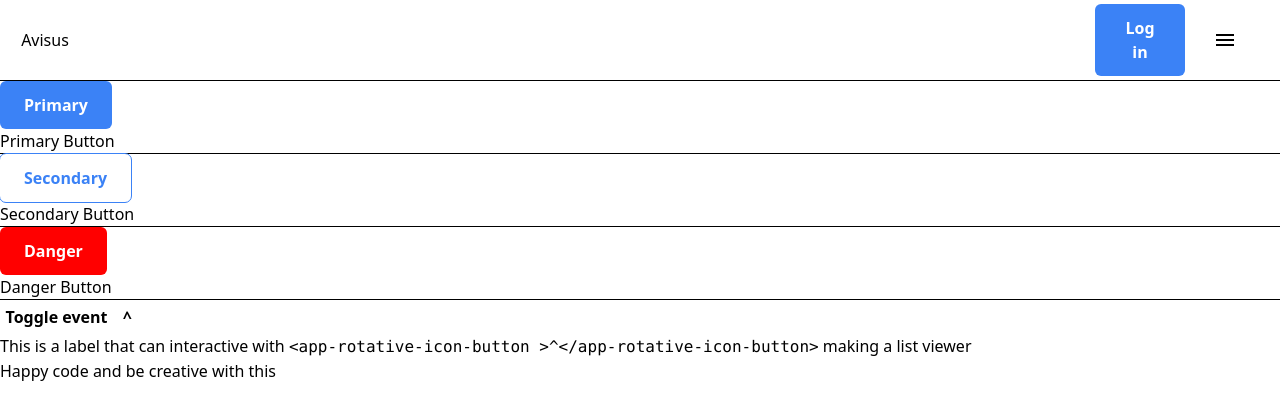
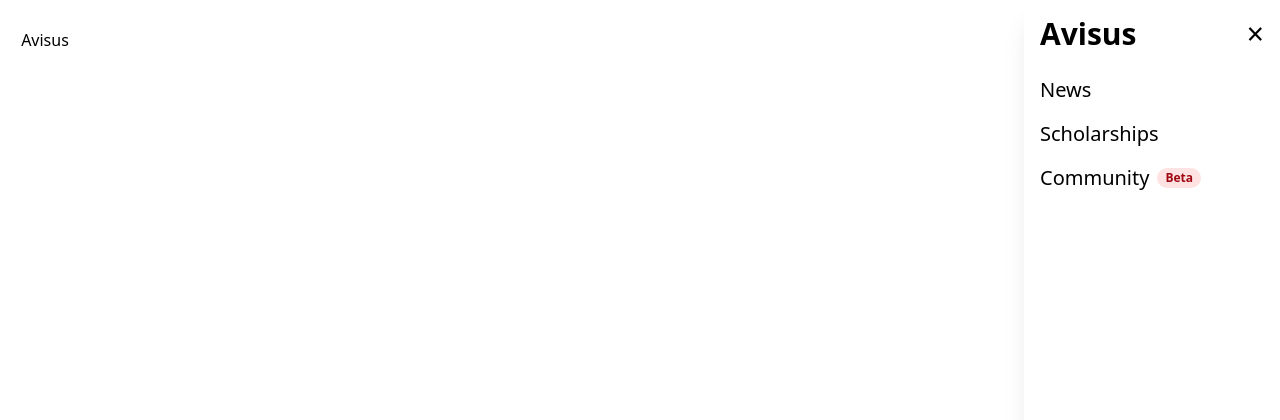
Before and after one commit to utm24090599-design/avisus_project, an Angular app in the folder frontend/: page / in a window 1280 px wide. Both pictures are taken after a click on the button "menu". Shown: the top 420 px of the page. Built offline with nearby package versions, Linux system fonts and the light colour scheme.

Commit message:
feat: sidebar implementada

```diff
--- a/frontend/src/app/app.html
+++ b/frontend/src/app/app.html
@@ -1,17 +1 @@
 <app-main-layout></app-main-layout>
-<hr>
-<app-primary-button>Primary</app-primary-button> <p>Primary Button</p>
-<hr>
-<app-secondary-button>Secondary</app-secondary-button> <p>Secondary Button</p>
-<hr>
-<app-danger-button>Danger</app-danger-button> <p>Danger Button</p>
-<hr>
-<div>
-
-  <app-label-button-rotate-icon-button labelText="Toggle event"></app-label-button-rotate-icon-button>
-  <app-rotative-icon-button>^</app-rotative-icon-button>
-  <br>
-  <p>This is a label that can interactive with <code>&lt;app-rotative-icon-button &gt;^&lt;/app-rotative-icon-button&gt;</code> making a list viewer </p>
-
-</div>
-<h1>Happy code and be creative with this</h1>
--- a/frontend/src/app/app.routes.ts
+++ b/frontend/src/app/app.routes.ts
@@ -1,12 +1,14 @@
+// src/app/app.routes.ts
+
 import { Routes } from '@angular/router';
 import { MainLayoutComponent } from './layouts/main-layout/main-layout.component';
 
 export const routes: Routes = [
   {
     path: '',
-    component: MainLayoutComponent,
+    // ELIMINA LA LÍNEA component: MainLayoutComponent,
+    // component: MainLayoutComponent, // <--- ¡Comentar o Eliminar esta línea!
     children: [
-      // Aquí irán las rutas hijas que usarán este layout
       {
         path: '',
         redirectTo: 'home',
--- a/frontend/src/app/layouts/main-layout/main-layout.component.html
+++ b/frontend/src/app/layouts/main-layout/main-layout.component.html
@@ -1,5 +1,12 @@
 <!-- Navbar -->
-<app-navbar-layout></app-navbar-layout>
+<!-- Navbar que ahora emite el evento de toggle -->
+<app-navbar-layout (menuToggle)="toggleSidebar()"></app-navbar-layout>
+
+<!-- Sidebar que se muestra/oculta basado en el estado (isSidebarOpen) -->
+<app-sidebar-layout *ngIf="isSidebarOpen" (close)="closeSidebar()"></app-sidebar-layout>
+
+<!-- La salida para el contenido de la ruta (News, Scholarships, etc.) -->
+<router-outlet></router-outlet>
 <!-- Navbar -->
 
 <!-- Header -->
--- a/frontend/src/app/layouts/main-layout/main-layout.component.ts
+++ b/frontend/src/app/layouts/main-layout/main-layout.component.ts
@@ -1,14 +1,33 @@
+// src/app/layouts/main-layout/main-layout.ts
+
 import { Component } from '@angular/core';
 import { NavbarLayout } from '../navbar-layout/navbar-layout';
 import { RouterOutlet } from "@angular/router";
+import { SidebarLayoutComponent } from '../sidebar-layout/sidebar-layout';
+import { CommonModule } from '@angular/common'; // <-- ¡Añade esta línea!
 
 @Component({
-  selector: 'app-main-layout',
-  standalone: true,
-  imports: [NavbarLayout, RouterOutlet],
-  templateUrl: './main-layout.component.html',
-  styleUrls: ['./main-layout.component.css']
+  selector: 'app-main-layout',
+  standalone: true,
+  // Añade CommonModule al array de imports
+  imports: [NavbarLayout, RouterOutlet, SidebarLayoutComponent, CommonModule],
+  templateUrl: './main-layout.component.html',
+  styleUrls: ['./main-layout.component.css']
 })
 export class MainLayoutComponent {
-  constructor() {}
+
+    // 3. Estado: Variable para controlar la visibilidad del sidebar (cerrado por defecto)
+    isSidebarOpen: boolean = false;
+
+    // 4. Función para Abrir/Cerrar (llamada desde el Navbar al hacer clic en el botón)
+    toggleSidebar() {
+        this.isSidebarOpen = !this.isSidebarOpen; // Invierte el estado
+    }
+
+    // 5. Función para Cerrar (llamada desde la 'X' dentro del Sidebar)
+    closeSidebar() {
+        this.isSidebarOpen = false;
+    }
+
+    constructor() {}
 }
--- a/frontend/src/app/layouts/navbar-layout/navbar-layout.html
+++ b/frontend/src/app/layouts/navbar-layout/navbar-layout.html
@@ -3,7 +3,9 @@
     <a class="navbar-brand" href="#"><h1 class="nav-title">Avisus</h1></a>
     <ul class="navbar-menu">
       <li class="navbar-item"><app-primary-button>Log in</app-primary-button></li>
-      <li class="navbar-item"><app-hamburger-button/></li>
+      <li class="navbar-item">
+        <app-hamburger-button (click)="onMenuClick()"/>
+      </li>
     </ul>
   </div>
 </nav>
--- a/frontend/src/app/layouts/navbar-layout/navbar-layout.ts
+++ b/frontend/src/app/layouts/navbar-layout/navbar-layout.ts
@@ -1,4 +1,4 @@
-import { Component } from '@angular/core';
+import { Component, Output, EventEmitter } from '@angular/core'; // <-- 1. Agregamos Output y EventEmitter
 import { HamburgerButton } from '../../shared/components/atoms/hamburger-button/hamburger-button';
 import { PrimaryButtonComponent } from "../../shared/components/atoms/buttons/primary-button.component";
 
@@ -10,5 +10,15 @@ import { PrimaryButtonComponent } from "../../shared/components/atoms/buttons/pr
   styleUrl: './navbar-layout.css'
 })
 export class NavbarLayout {
+
+    // 2. Definimos el Output para notificar al componente padre que se presiona el botón.
+    // 'menuToggle' es el nombre del evento.
+    @Output() menuToggle = new EventEmitter<void>();
+
     constructor() {}
+
+    // 3. Método que será llamado cuando el botón de hamburguesa sea clickeado en el HTML.
+    onMenuClick() {
+        this.menuToggle.emit();
     }
+}
--- a/frontend/src/app/layouts/sidebar-layout/sidebar-layout.html
+++ b/frontend/src/app/layouts/sidebar-layout/sidebar-layout.html
@@ -1 +1,23 @@
-<p>sidebar-layout works!</p>
+<div class="fixed top-0 right-0 h-full w-64 bg-white shadow-xl z-50 p-4">
+    <div class="flex justify-between items-center mb-6">
+        <h2 class="text-3xl font-bold">Avisus</h2>
+        <button (click)="closeSidebar()" class="text-3xl font-light leading-none cursor-pointer">
+            &times;
+        </button>
+    </div>
+
+    <nav>
+        <ul>
+            <li class="mb-4 text-xl">
+                <a routerLink="/news" class="hover:text-blue-600">News</a>
+            </li>
+            <li class="mb-4 text-xl">
+                <a routerLink="/scholarships" class="hover:text-blue-600">Scholarships</a>
+            </li>
+            <li class="mb-4 text-xl flex items-center">
+                <a routerLink="/community" class="hover:text-blue-600">Community</a>
+                <span class="ml-2 px-2 py-0.5 text-xs font-semibold rounded-full bg-red-100 text-red-800">Beta</span>
+            </li>
+        </ul>
+    </nav>
+</div>
--- a/frontend/src/app/layouts/sidebar-layout/sidebar-layout.ts
+++ b/frontend/src/app/layouts/sidebar-layout/sidebar-layout.ts
@@ -1,11 +1,20 @@
-import { Component } from '@angular/core';
+// src/app/layouts/sidebar-layout/sidebar-layout.ts
+
+import { Component, Output, EventEmitter } from '@angular/core'; // <-- 1. ¡Importar esto es clave!
 
 @Component({
   selector: 'app-sidebar-layout',
-  imports: [],
   templateUrl: './sidebar-layout.html',
-  styleUrl: './sidebar-layout.css'
+  styleUrls: ['./sidebar-layout.css']
 })
-export class SidebarLayout {
+export class SidebarLayoutComponent { // <-- La clase que representa el tipo 'SidebarLayout'
 
+  // 2. Definir el Output para que el componente padre (AppComponent) pueda escucharlo.
+  @Output() close = new EventEmitter<void>();
+
+  // 3. Definir la función closeSidebar() que es llamada por el (click) del HTML.
+  closeSidebar() {
+    // 4. Emitir el evento 'close' para que el componente principal sepa que debe cerrarse.
+    this.close.emit();
+  }
 }
```
Also changed, not shown: frontend/src/app/app.ts (+10 -11 lines). Lines whose indentation alone changed are shown as unchanged.
